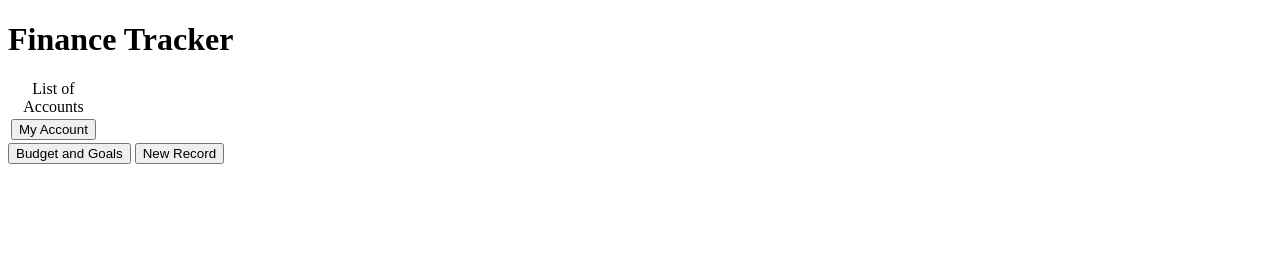
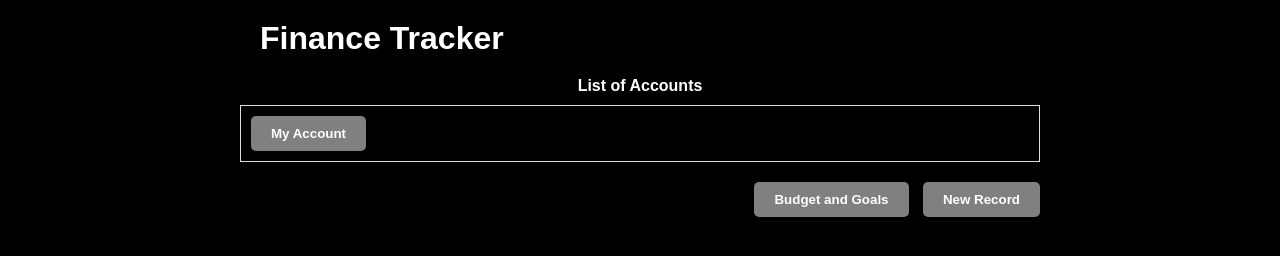
Before and after one commit to Ahmad24100251/ScheduleMe, a plain HTML site: page html/financetracker.html in a window 1280 px wide. Drawn offline with nearby package versions, Linux system fonts and the light colour scheme; files that its build step writes are made by us from their sources.

Commit message:
Update financetracker.html

```diff
--- a/html/financetracker.html
+++ b/html/financetracker.html
@@ -3,7 +3,7 @@
     <head>
         <meta charset="UTF-8">
         <title>Finance Tracker</title>
-        <link rel="stylesheet" href="D:\finance.css">
+        <link rel="stylesheet" href="css/financetracker.css">
         <script src="https://code.jquery.com/jquery-3.6.0.min.js"></script>
 
     </head>
```
